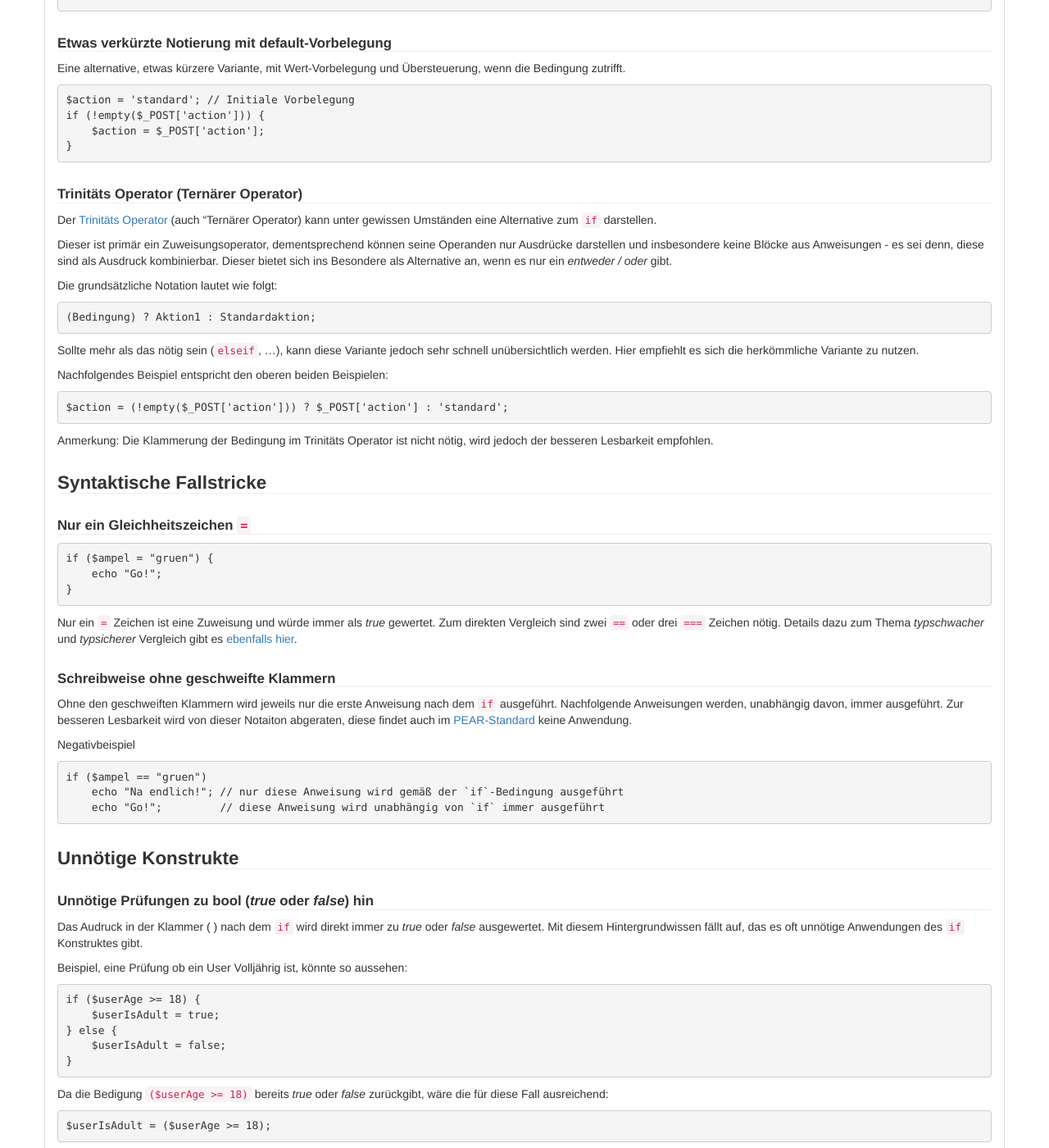
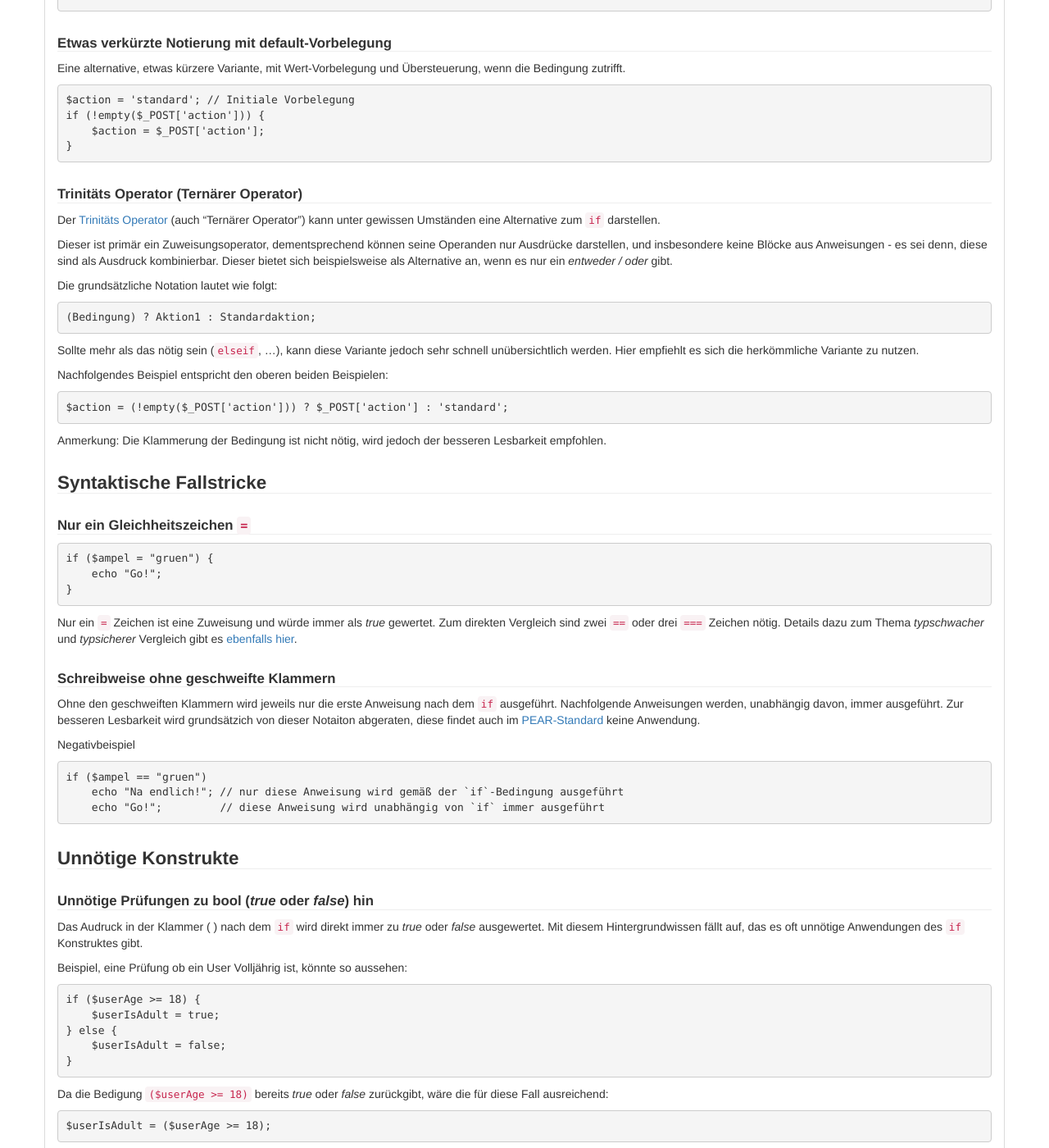
Before and after one commit to php-de/php-de.github.io, a Jekyll site: the page built from code-optimizing/if.md, in a window 1280 px wide and 1400 px high, scrolled down 1123 px. Shown: the whole window at 82% size. Built offline with Jekyll 4.4.1, drawn with Linux system fonts in a browser that asks for light colours; nearby versions of some CDN libraries.

Commit message:
Update if.md

```diff
--- a/code-optimizing/if.md
+++ b/code-optimizing/if.md
@@ -89,9 +89,9 @@
 
 #### Trinitäts Operator (Ternärer Operator)
 
-Der [Trinitäts Operator](http://php.net/manual/de/language.operators.comparison.php) (auch "Ternärer Operator) kann unter gewissen Umständen eine Alternative zum `if` darstellen.
+Der [Trinitäts Operator](http://php.net/manual/de/language.operators.comparison.php) (auch "Ternärer Operator") kann unter gewissen Umständen eine Alternative zum `if` darstellen.
 
-Dieser ist primär ein Zuweisungsoperator, dementsprechend können seine Operanden nur Ausdrücke darstellen und insbesondere keine Blöcke aus Anweisungen - es sei denn, diese sind als Ausdruck kombinierbar. Dieser bietet sich ins Besondere als Alternative an, wenn es nur ein *entweder / oder* gibt.
+Dieser ist primär ein Zuweisungsoperator, dementsprechend können seine Operanden nur Ausdrücke darstellen, und insbesondere keine Blöcke aus Anweisungen - es sei denn, diese sind als Ausdruck kombinierbar. Dieser bietet sich beispielsweise als Alternative an, wenn es nur ein *entweder / oder* gibt.
 
 Die grundsätzliche Notation lautet wie folgt:
 
@@ -107,7 +107,7 @@
 $action = (!empty($_POST['action'])) ? $_POST['action'] : 'standard';
 ~~~
 
-Anmerkung: Die Klammerung der Bedingung im Trinitäts Operator ist nicht nötig, wird jedoch der besseren Lesbarkeit empfohlen.
+Anmerkung: Die Klammerung der Bedingung ist nicht nötig, wird jedoch der besseren Lesbarkeit empfohlen.
 
 
 ### Syntaktische Fallstricke
@@ -126,7 +126,7 @@
 
 #### Schreibweise ohne geschweifte Klammern
 
-Ohne den geschweiften Klammern wird jeweils nur die erste Anweisung nach dem `if` ausgeführt. Nachfolgende Anweisungen werden,  unabhängig davon, immer ausgeführt. Zur besseren Lesbarkeit wird von dieser Notaiton abgeraten, diese findet auch im [PEAR-Standard](http://pear.php.net/manual/en/standards.control.php) keine Anwendung.
+Ohne den geschweiften Klammern wird jeweils nur die erste Anweisung nach dem `if` ausgeführt. Nachfolgende Anweisungen werden,  unabhängig davon, immer ausgeführt. Zur besseren Lesbarkeit wird grundsätzich von dieser Notaiton abgeraten, diese findet auch im [PEAR-Standard](http://pear.php.net/manual/en/standards.control.php) keine Anwendung.
 
 Negativbeispiel
 
```
